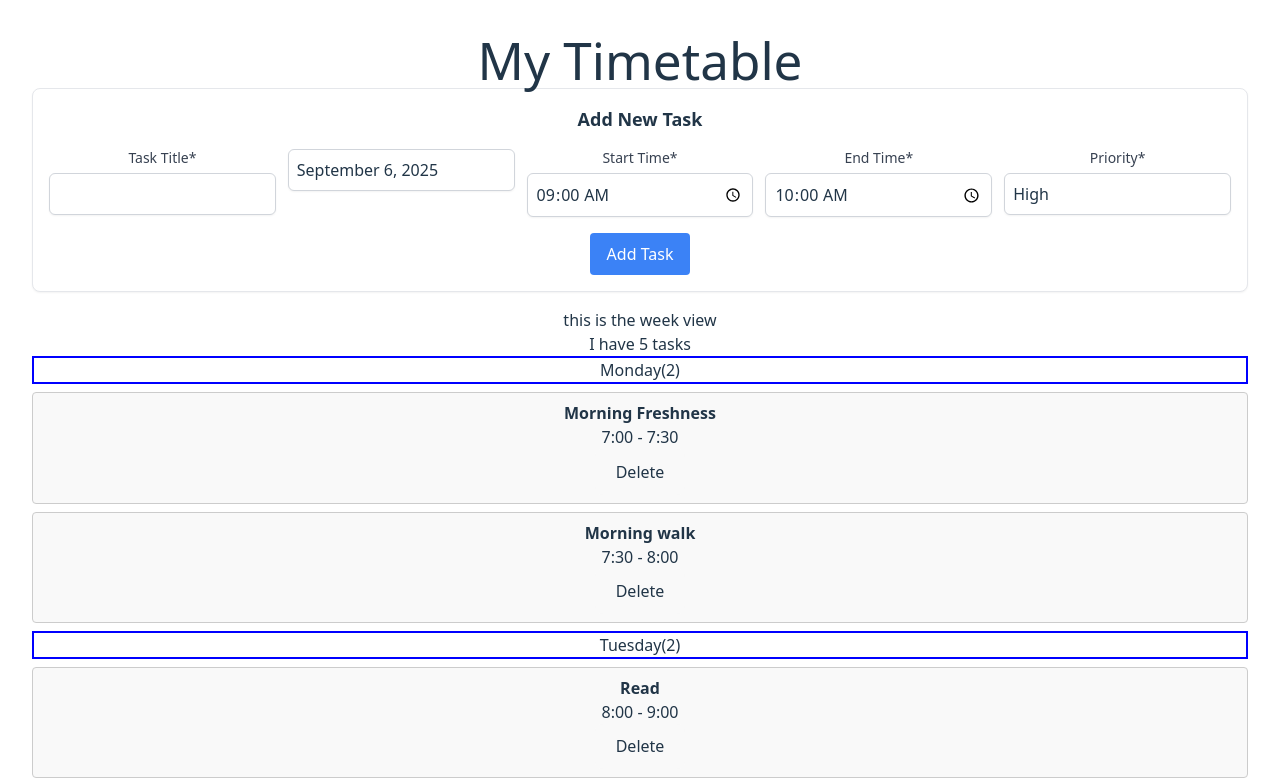
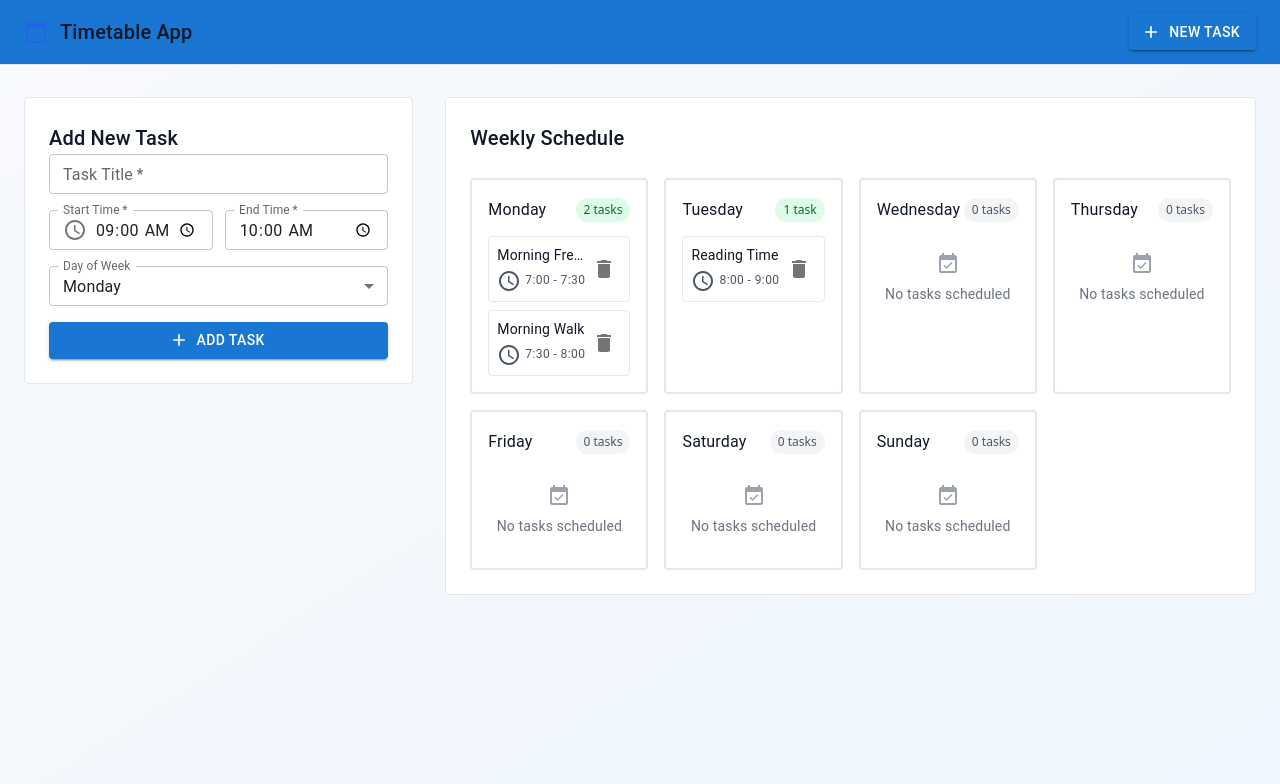
Before and after one commit to NisCommits33/Timetable-app, a React (Vite) app in the folder frontend/: page / in a window 1280 px wide. Shown: the top 784 px of the page. Built offline with nearby package versions, Linux system fonts and the light colour scheme.

Commit message:
material Ui and tailwind css used

```diff
--- a/frontend/src/App.jsx
+++ b/frontend/src/App.jsx
@@ -1,91 +1,147 @@
-import { useState } from 'react'
-import './App.css'
-import WeekView from './components/WeekView'
-import AddTaskForm from './components/AddTaskForm'
+// App.jsx
+import { useState } from 'react';
+import {
+  AppBar,
+  Toolbar,
+  Typography,
+  Button,
+  Container,
+  Paper,
+  Box,
+  Chip
+} from '@mui/material';
+import {
+  CalendarToday as CalendarIcon,
+  Add as AddIcon
+} from '@mui/icons-material';
+import AddTaskForm from './components/AddTaskForm';
+import WeekView from './components/WeekView';
 
-// defining initial data
-const initialTasks  = [
+const initialTasks = [
   {
-  id:1,
+    id: 1,
     title: "Morning Freshness",
-  startTime:"7:00",
-  endTime:"7:30",
+    startTime: "7:00",
+    endTime: "7:30",
     date: "2025/08/28",
-  day:"Monday"
+    day: "Monday"
   },
   {
-  id:2,
-  title: "Morning walk",
-  startTime:"7:30",
-  endTime:"8:00",
+    id: 2,
+    title: "Morning Walk",
+    startTime: "7:30",
+    endTime: "8:00",
     date: "2025/08/28",
-  day:"Monday"
+    day: "Monday"
   },
   {
-  id:3,
-  title: "Read",
-  startTime:"8:00",
-  endTime:"9:00",
+    id: 3,
+    title: "Reading Time",
+    startTime: "8:00",
+    endTime: "9:00",
     date: "2025/08/28",
-  day:"Tuesday"
-  },
-  {
-  id:4,
-  title: "Read",
-  startTime:"8:00",
-  endTime:"9:00",
-  date: "2025/08/28",
-  day:"Wednesday"
-  },
-  {
-  id:3,
-  title: "Read",
-  startTime:"8:00",
-  endTime:"9:00",
-  date: "2025/08/28",
-  day:"Tuesday"
+    day: "Tuesday"
   }
-
-]
+];
 
 function App() {
-  // initolazing state with tasks
-  const [tasks, setTasks] = useState(initialTasks)
-  const [selectedDay, setselectedDay] = useState(null) //state for day selected
+  const [tasks, setTasks] = useState(initialTasks);
+  const [selectedDay, setSelectedDay] = useState(null);
 
-   // callback function to handle the click event
-    const handleDayClick = (clickedDay) =>{
-        console.log("you clicked on:," ,clickedDay)
-        setselectedDay(clickedDay)
+  const handleDayClick = (clickedDay) => {
+    setSelectedDay(clickedDay);
   };
 
   const addTask = (newTask) => {
+    setTasks(prevTasks => [...prevTasks, newTask]);
+  };
 
-    setTasks(prevTasks => [...prevTasks, newTask]);
-
-  }
-  //delete task
-  const deleteTask = (taskIdToDelete) =>{
-    console.log("deleteTask function called with ID:" ,taskIdToDelete);
-
+  const deleteTask = (taskIdToDelete) => {
     setTasks(prevTasks => prevTasks.filter(task => task.id !== taskIdToDelete));
-
-  }
+  };
 
   return (
-    <>
-      <div className="app">
-        <h1>My Timetable</h1>
+    <div className="min-h-screen bg-gradient-to-br from-slate-50 to-blue-50">
+      {/* Header */}
+      <AppBar
+        position="static"
+        elevation={0}
+        className="bg-white border-b border-gray-200"
+      >
+        <Toolbar className="flex justify-between">
+          <div className="flex items-center space-x-3">
+            <CalendarIcon className="text-blue-600" />
+            <Typography
+              variant="h6"
+              className="text-gray-900 font-bold"
+            >
+              Timetable App
+            </Typography>
+          </div>
+          <Button
+            variant="contained"
+            startIcon={<AddIcon />}
+            className="bg-blue-600 hover:bg-blue-700 shadow-none hover:shadow-md"
+          >
+            New Task
+          </Button>
+        </Toolbar>
+      </AppBar>
+
+      {/* Main Content */}
+      <Container maxWidth="xl" className="py-8">
+        <div className="grid grid-cols-1 lg:grid-cols-3 gap-8">
+
+          {/* Sidebar - Add Task Form */}
+          <div className="lg:col-span-1">
+            <Paper
+              elevation={0}
+              className="p-6 rounded-2xl border border-gray-200 sticky top-8"
+            >
+              <Typography
+                variant="h6"
+                className="text-gray-900 font-semibold mb-4"
+              >
+                Add New Task
+              </Typography>
               <AddTaskForm onAddTask={addTask} />
+            </Paper>
+          </div>
+
+          {/* Main Content - Week View */}
+          <div className="lg:col-span-2">
+            <Paper
+              elevation={0}
+              className="p-6 rounded-2xl border border-gray-200"
+            >
+              <div className="flex items-center justify-between mb-6">
+                <Typography
+                  variant="h6"
+                  className="text-gray-900 font-semibold"
+                >
+                  Weekly Schedule
+                </Typography>
+                {selectedDay && (
+                  <Chip
+                    label={`Viewing: ${selectedDay}`}
+                    className="bg-blue-50 text-blue-700"
+                    size="small"
+                  />
+                )}
+              </div>
+
               <WeekView
                 tasks={tasks}
-         onDayClick = {handleDayClick}
+                onDayClick={handleDayClick}
                 selectedDay={selectedDay}
                 onDeleteTask={deleteTask}
               />
+            </Paper>
           </div>
-    </>
-  )
+        </div>
+      </Container>
+    </div>
+  );
 }
 
-export default App
+export default App;
--- a/frontend/src/components/AddTaskForm.jsx
+++ b/frontend/src/components/AddTaskForm.jsx
@@ -1,120 +1,113 @@
-// src/components/AddTaskForm.jsx
+// components/AddTaskForm.jsx
 import { useState } from 'react';
-import DatePicker from 'react-datepicker'; // 1. Import the date picker
-import { format, parse } from 'date-fns'; // 2. Import date-fns functions
-import 'react-datepicker/dist/react-datepicker.css'; // 3. Import the CSS for the date picker
+import {
+  TextField,
+  Button,
+  MenuItem,
+  Box,
+  InputAdornment
+} from '@mui/material';
+import {
+  Add as AddIcon,
+  Schedule as ScheduleIcon
+} from '@mui/icons-material';
 
 function AddTaskForm({ onAddTask }) {
-  // State for form fields
   const [title, setTitle] = useState('');
   const [startTime, setStartTime] = useState('09:00');
   const [endTime, setEndTime] = useState('10:00');
-  // 4. Change state to hold a Date object instead of a string
-  const [selectedDate, setSelectedDate] = useState(new Date());
-  const [priority, setPriority] = useState('High');
+  const [day, setDay] = useState('Monday');
 
   const handleSubmit = (e) => {
     e.preventDefault();
 
-    // 5. Format the selected Date object into an ISO string for storage
-    const dateIsoString = format(selectedDate, 'yyyy-MM-dd');
-    // 6. Use date-fns to get the day name from the selected date
-    const dayName = format(selectedDate, 'EEEE'); // 'EEEE' gives the full day name (e.g., "Monday")
-
-    // 7. Create the new task object
     const newTask = {
-      id: Date.now(), // Simple way to generate a unique ID
+      id: Date.now(),
       title,
       startTime,
       endTime,
-      date: dateIsoString, // e.g., "2025-08-28"
-      day: dayName        // e.g., "Thursday"
+      date: new Date().toISOString().split('T')[0],
+      day
     };
 
-    console.log('New Task to Add:', newTask); // Let's check it before we send
-    // onAddTask(newTask); // We'll uncomment this in the next step
     onAddTask(newTask);
-    alert('task has been added')
 
-    // 8. Reset the form (optional)
+    // Reset form
     setTitle('');
     setStartTime('09:00');
     setEndTime('10:00');
-    setSelectedDate(new Date());
+    setDay('Monday');
   };
 
-  // In AddTaskForm.jsx, replace the return statement with this:
   return (
-  <form onSubmit={handleSubmit} className="add-task-form p-4 border rounded-lg shadow-sm bg-white mb-4">
-    <h3 className="text-lg font-semibold mb-3">Add New Task</h3>
-
-    <div className="grid grid-cols-1 md:grid-cols-5 gap-3">
-      {/* Task Title */}
-      <label className="block">
-        <span className="text-gray-700 text-sm">Task Title*</span>
-        <input
-          type="text"
+    <Box component="form" onSubmit={handleSubmit} className="space-y-4">
+      <TextField
+        fullWidth
+        label="Task Title"
         value={title}
         onChange={(e) => setTitle(e.target.value)}
-          className="mt-1 block w-full rounded-md border-gray-300 shadow-sm focus:border-blue-300 focus:ring focus:ring-blue-200 focus:ring-opacity-50 p-2 border"
+        placeholder="What do you need to do?"
         required
+        variant="outlined"
+        size="small"
       />
-      </label>
 
-      {/* Date Picker */}
-      <label className="block">
-        {/* <span className="text-gray-700 text-sm">Date*</span> */}
-        <DatePicker
-          selected={selectedDate}
-          onChange={(date) => setSelectedDate(date)}
-          dateFormat="MMMM d, yyyy"
-          className="mt-1 block w-full rounded-md border-gray-300 shadow-sm focus:border-blue-300 focus:ring focus:ring-blue-200 focus:ring-opacity-50 p-2 border"
-          required
-        />
-      </label>
-
-      {/* Start Time */}
-      <label className="block">
-        <span className="text-gray-700 text-sm">Start Time*</span>
-        <input
+      <Box className="grid grid-cols-2 gap-3">
+        <TextField
+          label="Start Time"
           type="time"
           value={startTime}
           onChange={(e) => setStartTime(e.target.value)}
-          className="mt-1 block w-full rounded-md border-gray-300 shadow-sm focus:border-blue-300 focus:ring focus:ring-blue-200 focus:ring-opacity-50 p-2 border"
           required
+          variant="outlined"
+          size="small"
+          InputProps={{
+            startAdornment: (
+              <InputAdornment position="start">
+                <ScheduleIcon className="h-4 w-4" />
+              </InputAdornment>
+            ),
+          }}
         />
-      </label>
-
-      {/* End Time */}
-      <label className="block">
-        <span className="text-gray-700 text-sm">End Time*</span>
-        <input
+        <TextField
+          label="End Time"
           type="time"
           value={endTime}
           onChange={(e) => setEndTime(e.target.value)}
-          className="mt-1 block w-full rounded-md border-gray-300 shadow-sm focus:border-blue-300 focus:ring focus:ring-blue-200 focus:ring-opacity-50 p-2 border"
           required
+          variant="outlined"
+          size="small"
         />
-      </label>
-      <label className="block">
-        <span className="text-gray-700 text-sm">Priority*</span>
-        <input
-          type="dropdown"
-          value={priority}
-          onChange={(e) => setPriority(e.target.value)}
-          className="mt-1 block w-full rounded-md border-gray-300 shadow-sm focus:border-blue-300 focus:ring focus:ring-blue-200 focus:ring-opacity-50 p-2 border"
-          required
-        />
-      </label>
-    </div>
+      </Box>
 
-    <button
+      <TextField
+        fullWidth
+        select
+        label="Day of Week"
+        value={day}
+        onChange={(e) => setDay(e.target.value)}
+        variant="outlined"
+        size="small"
+      >
+        <MenuItem value="Monday">Monday</MenuItem>
+        <MenuItem value="Tuesday">Tuesday</MenuItem>
+        <MenuItem value="Wednesday">Wednesday</MenuItem>
+        <MenuItem value="Thursday">Thursday</MenuItem>
+        <MenuItem value="Friday">Friday</MenuItem>
+        <MenuItem value="Saturday">Saturday</MenuItem>
+        <MenuItem value="Sunday">Sunday</MenuItem>
+      </TextField>
+
+      <Button
         type="submit"
-      className="mt-4 px-4 py-2 bg-blue-500 text-white rounded hover:bg-blue-600 focus:outline-none focus:ring-2 focus:ring-blue-300"
+        variant="contained"
+        fullWidth
+        startIcon={<AddIcon />}
+        className="bg-blue-600 hover:bg-blue-700 shadow-none hover:shadow-md"
       >
         Add Task
-    </button>
-  </form>
+      </Button>
+    </Box>
   );
 }
 
--- a/frontend/src/components/TaskItem.jsx
+++ b/frontend/src/components/TaskItem.jsx
@@ -1,18 +1,47 @@
-function TaskItem({task, onDelete}){
-    const handleDeleteClick = () => {
-        alert("deleted")
-        console.log("taskitem received prop:", {onDelete});
+// components/TaskItem.jsx
+import { Paper, Typography, IconButton, Box } from '@mui/material';
+import { Delete, Schedule } from '@mui/icons-material';
 
-        onDelete(task.id);
-    };
-    return(
-        <div className="task-item">
-            <strong>{task.title}</strong>
-            <p>{task.startTime} - {task.endTime} </p>
-            <button onClick={handleDeleteClick} className = 'delete-btn'>
-                Delete
-            </button>
-        </div>
-    )
+function TaskItem({ task, onDelete }) {
+  const handleDeleteClick = (e) => {
+    e.stopPropagation();
+    onDelete(task.id);
+  };
+
+  return (
+    <Paper
+      elevation={0}
+      className="p-2 bg-gray-50 rounded-lg border border-gray-200 hover:bg-gray-100 transition-colors"
+    >
+      <Box className="flex items-center justify-between">
+        <Box className="flex-1 min-w-0">
+          <Typography
+            variant="body2"
+            className="font-medium text-gray-900 truncate"
+          >
+            {task.title}
+          </Typography>
+          <Box className="flex items-center mt-1">
+            <Schedule className="h-3 w-3 mr-1 text-gray-600" />
+            <Typography
+              variant="caption"
+              className="text-gray-600"
+            >
+              {task.startTime} - {task.endTime}
+            </Typography>
+          </Box>
+        </Box>
+        <IconButton
+          size="small"
+          onClick={handleDeleteClick}
+          className="text-gray-400 hover:text-red-500 hover:bg-red-50"
+          title="Delete task"
+        >
+          <Delete className="h-4 w-4" />
+        </IconButton>
+      </Box>
+    </Paper>
+  );
 }
+
 export default TaskItem;
--- a/frontend/src/components/WeekView.jsx
+++ b/frontend/src/components/WeekView.jsx
@@ -1,42 +1,69 @@
-import '../App.css'
-import TaskItem from "./TaskItem"
+// components/WeekView.jsx
+import TaskItem from './TaskItem';
+import { Paper, Typography, Box } from '@mui/material';
+import { EventAvailable } from '@mui/icons-material';
 
-export default function WeekView({tasks, onDayClick,selectedDay, onDeleteTask}){
-    console.log("taks received in WeekView",tasks);
-console.log("weekview received props:", {onDeleteTask});
+export default function WeekView({ tasks, onDayClick, selectedDay, onDeleteTask }) {
+  const days = ['Monday', 'Tuesday', 'Wednesday', 'Thursday', 'Friday', 'Saturday', 'Sunday'];
 
-    const days = ['Monday', 'Tuesday', 'Wednesday', 'Thursday', 'Friday', 'Saturday', 'Sunday'];
+  return (
+    <div className="grid grid-cols-1 md:grid-cols-2 lg:grid-cols-3 xl:grid-cols-4 gap-4">
+      {days.map(dayName => {
+        const tasksForToday = tasks.filter(task => task.day === dayName);
 
+        return (
+          <Paper
+            key={dayName}
+            elevation={0}
+            onClick={() => onDayClick(dayName)}
+            className={`p-4 rounded-xl border-2 cursor-pointer transition-all hover:shadow-lg ${
+              dayName === selectedDay
+                ? 'border-blue-500 bg-blue-50 shadow-md'
+                : 'border-gray-200 bg-white hover:border-gray-300'
+            }`}
+          >
+            {/* Day Header */}
+            <div className="flex items-center justify-between mb-3">
+              <Typography
+                variant="subtitle1"
+                className="font-semibold text-gray-900"
+              >
+                {dayName}
+              </Typography>
+              <span className={`px-2 py-1 rounded-full text-xs font-medium ${
+                tasksForToday.length > 0
+                  ? 'bg-green-100 text-green-800'
+                  : 'bg-gray-100 text-gray-600'
+              }`}>
+                {tasksForToday.length} task{tasksForToday.length !== 1 ? 's' : ''}
+              </span>
+            </div>
 
-
-    return(
-        <div className="week-view">
-            <h2>this is the week view</h2>
-            <p>I have {tasks.length} tasks
-            </p>
-
-            {/* debuggin */}
-            {/* <h3>{days}</h3> */}
-            {/* callback function */}
-            <div className="days-container">
-                {days.map(daysName => {
-                    const tasksForToday = tasks.filter(task => task.day ===daysName)
-                    console.log("about to render TaskItem  with onDeleteTask:",onDeleteTask);
-
-                    return(
-                        <div className={daysName ===selectedDay ? 'selected' : ''} /*targeting css with if statement "selected is classname"*/ key = {daysName}>
-                            <h3 className="days"onClick={() => onDayClick(daysName)} >
-                                {daysName}({tasksForToday.length })
-                            </h3>
-                           <div className="task-list">
-                            {tasksForToday.map(task => (
-                                <TaskItem key={task.id} task={task} onDelete = {onDeleteTask} />
-                            ))}
-                            </div>
-                        </div>
-                    )
-                })}
-            </div>
-        </div>
-    );
+            {/* Tasks List */}
+            <Box className="space-y-2">
+              {tasksForToday.length > 0 ? (
+                tasksForToday.map(task => (
+                  <TaskItem
+                    key={task.id}
+                    task={task}
+                    onDelete={onDeleteTask}
+                  />
+                ))
+              ) : (
+                <Box className="text-center py-4">
+                  <EventAvailable className="text-gray-400 mx-auto mb-2" />
+                  <Typography
+                    variant="body2"
+                    className="text-gray-500"
+                  >
+                    No tasks scheduled
+                  </Typography>
+                </Box>
+              )}
+            </Box>
+          </Paper>
+        );
+      })}
+    </div>
+  );
 }
```
Also changed, not shown: frontend/package.json (+9 -1 lines), 1 other file (tests, documents, lock files or other folders). Lines whose indentation alone changed are shown as unchanged.
